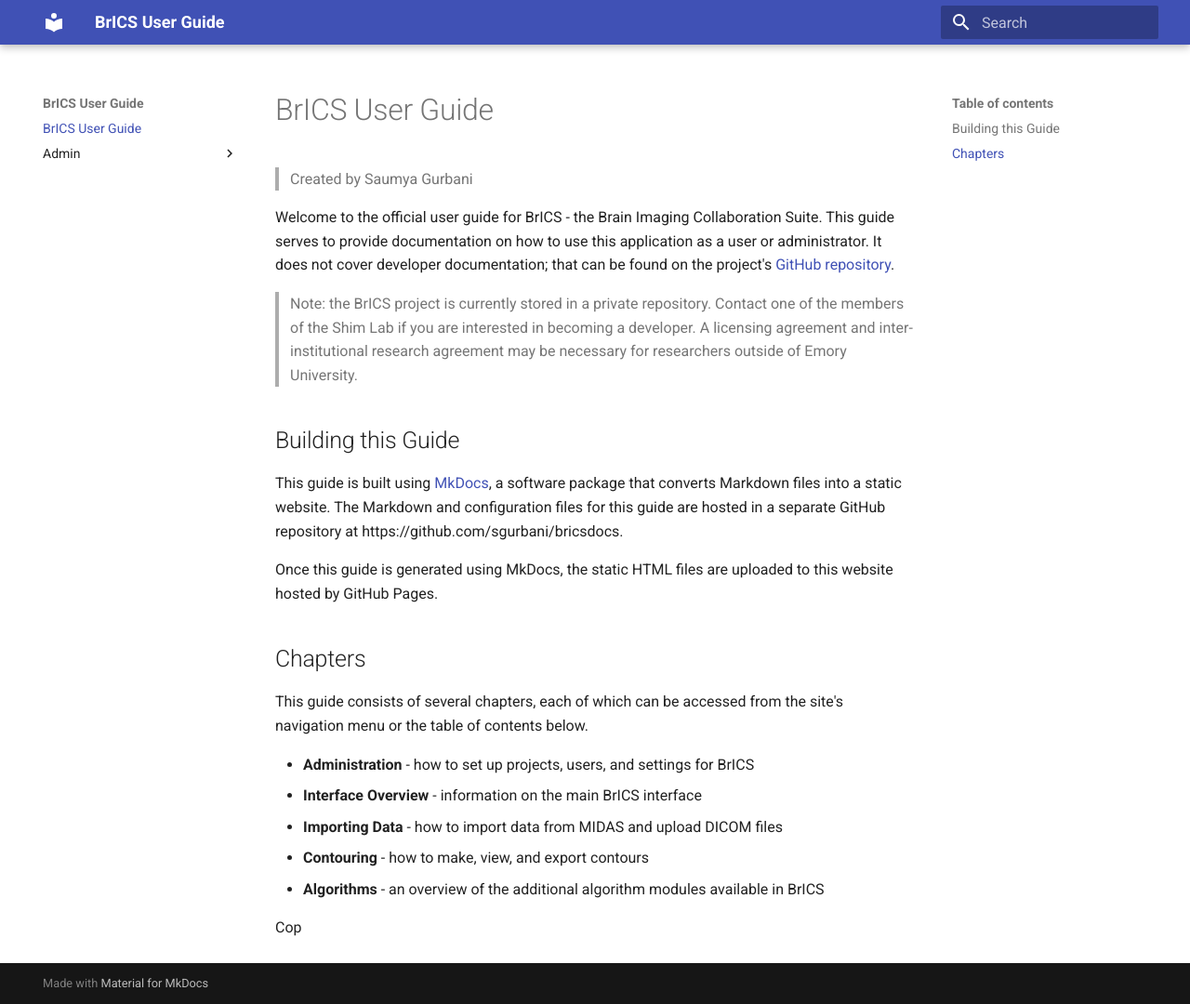
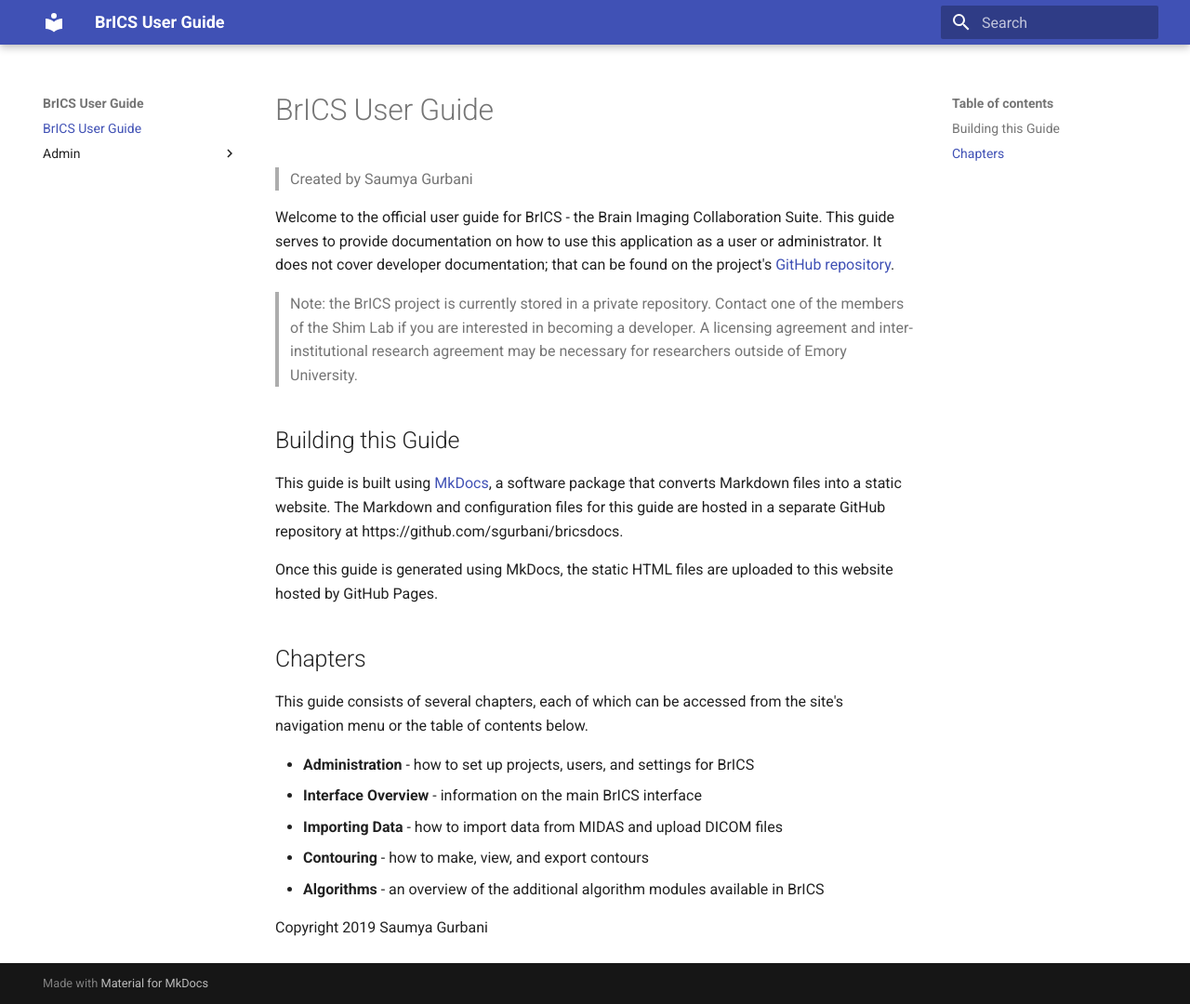
Before and after one commit to BrainImaging/brics-docs, an MkDocs documentation site: the page built from docs/index.md, in a window 1280 px wide and 1080 px high. Shown: the whole window at 93% size. Built offline with MkDocs 1.6.1 and Material for MkDocs 9.7.7, drawn with Linux system fonts in a browser that asks for light colours.

Commit message:
docs/index.md updated from https://stackedit.io/

```diff
--- a/docs/index.md
+++ b/docs/index.md
@@ -20,7 +20,8 @@ This guide consists of several chapters, each of which can be accessed from the
  - **Algorithms** - an overview of the additional algorithm modules available in BrICS
 
 
-Cop
+
+Copyright 2019 Saumya Gurbani
 <!--stackedit_data:
-eyJoaXN0b3J5IjpbMTQ2MzEwODQ0M119
+eyJoaXN0b3J5IjpbLTEwODUzODE4NTJdfQ==
 -->
```
